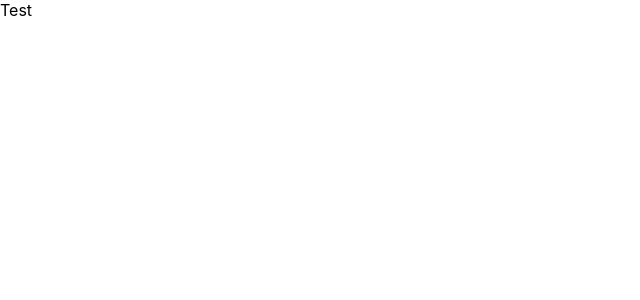
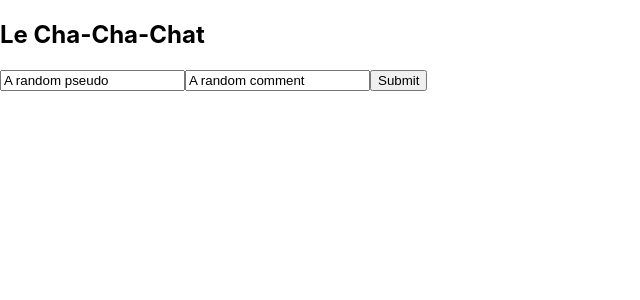
Before and after one commit to matteopof/devweb_project, a React (Create React App) app: page / in a window 1280 px wide. Shown: the top 300 px of the page, without its empty margins (0-640 px from the left). Built offline with nearby package versions, Linux system fonts and the light colour scheme.

Commit message:
Submit a comment

```diff
--- a/src/App.js
+++ b/src/App.js
@@ -25,7 +25,7 @@
 // export default App;
 
 import './App.css';
-import { Tchat } from './ComponentTchat/index';
+import { Tchat } from './components/tchat/index';
 function App() {
   return (
     <div>
--- a/src/ComponentTchat/index.jsx
+++ /dev/null
@@ -1,8 +0,0 @@
-import React from 'react';
-
-// eslint-disable-next-line import/prefer-default-export
-export const Tchat = () => (
-    <div className="container">
-        Test
-    </div>
-);
--- /dev/null
+++ b/src/components/tchat/index.jsx
@@ -0,0 +1,35 @@
+import React, { useState }  from 'react';
+
+const createComment = (pseudo, content) => (
+    !pseudo || !content ? null :
+    `<>
+        <div>` + pseudo + `</div>
+        <div>` + content + `</div>
+    </>`
+);
+
+const insertComment = (parent, comment) => {
+    !comment ? console.log("Your comment is incomplete") :
+    parent.innerHTML += comment;
+}
+
+// eslint-disable-next-line import/prefer-default-export
+export const Tchat = () => {
+    const [pseudo, setPseudo] = useState('A random pseudo');
+    const [content, setContent] = useState('A random comment');
+    const handleInput = (event, setter) => {
+        setter(event.target.value);
+    };
+
+    return(
+        <>
+            <div className="container">
+                <h2>Le Cha-Cha-Chat</h2>
+                <div id="commentSection"></div>
+            </div>
+            <input type="text" onChange={ (e) => handleInput(e,setPseudo) } placeholder ="Pseudo" value={pseudo}></input>
+            <input type="text" onChange={ (e) => handleInput(e, setContent)} placeholder ="Type your comment here" value={content}></input>
+            <button onClick={() => insertComment(document.getElementById('commentSection'), createComment(pseudo, content))}>Submit</button>
+        </>
+    )
+};
```
